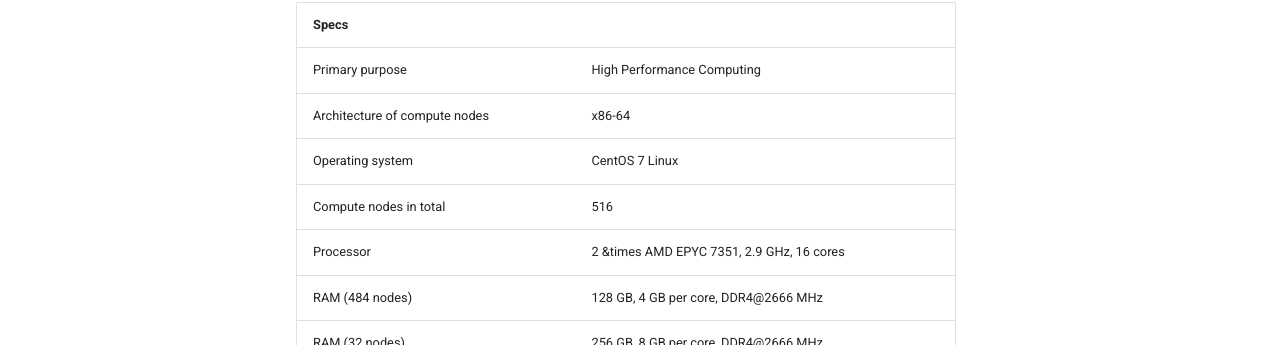
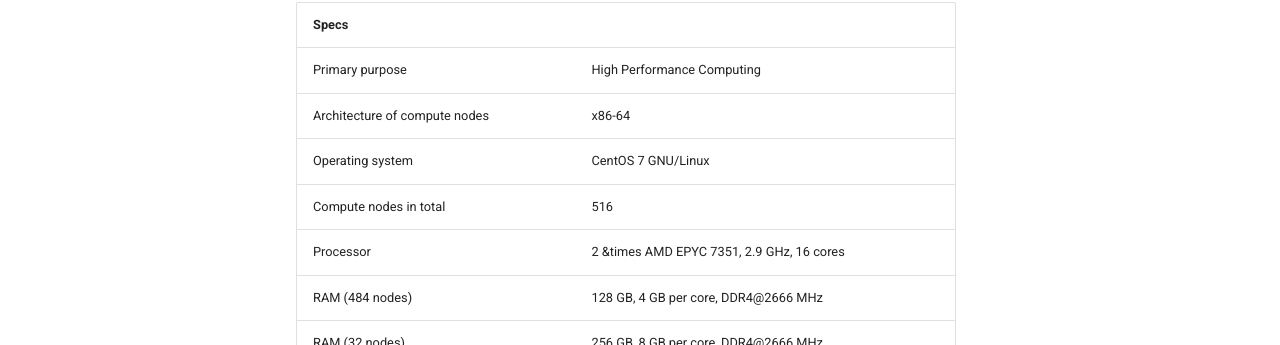
Before and after one commit to martavp/docs, an MkDocs documentation site: the page built from docs/hardware.md, in a window 1280 px wide and 900 px high. Shown: the part 363-708 px from the top of the window. Built offline with MkDocs 1.6.1 and Material for MkDocs 9.7.7, drawn with Linux system fonts in a browser that asks for light colours; comment, search, counter and statistics services are not loaded.

Commit message:
fix: GNU in table

```diff
--- a/docs/hardware.md
+++ b/docs/hardware.md
@@ -10,7 +10,7 @@
 | ------------------------------------------- | ------------------------------------------- |
 | Primary purpose                             | High Performance Computing                  |
 | Architecture of compute nodes               | x86-64                                      |
-| Operating system                            | CentOS 7 Linux                            |
+| Operating system                            | CentOS 7 GNU/Linux                            |
 | Compute nodes in total                      | 516                                            |
 | Processor                                   | 2 &times AMD EPYC 7351, 2.9 GHz, 16 cores        |
 | RAM (484 nodes)                             | 128 GB, 4 GB per core, DDR4@2666 MHz         |
```
